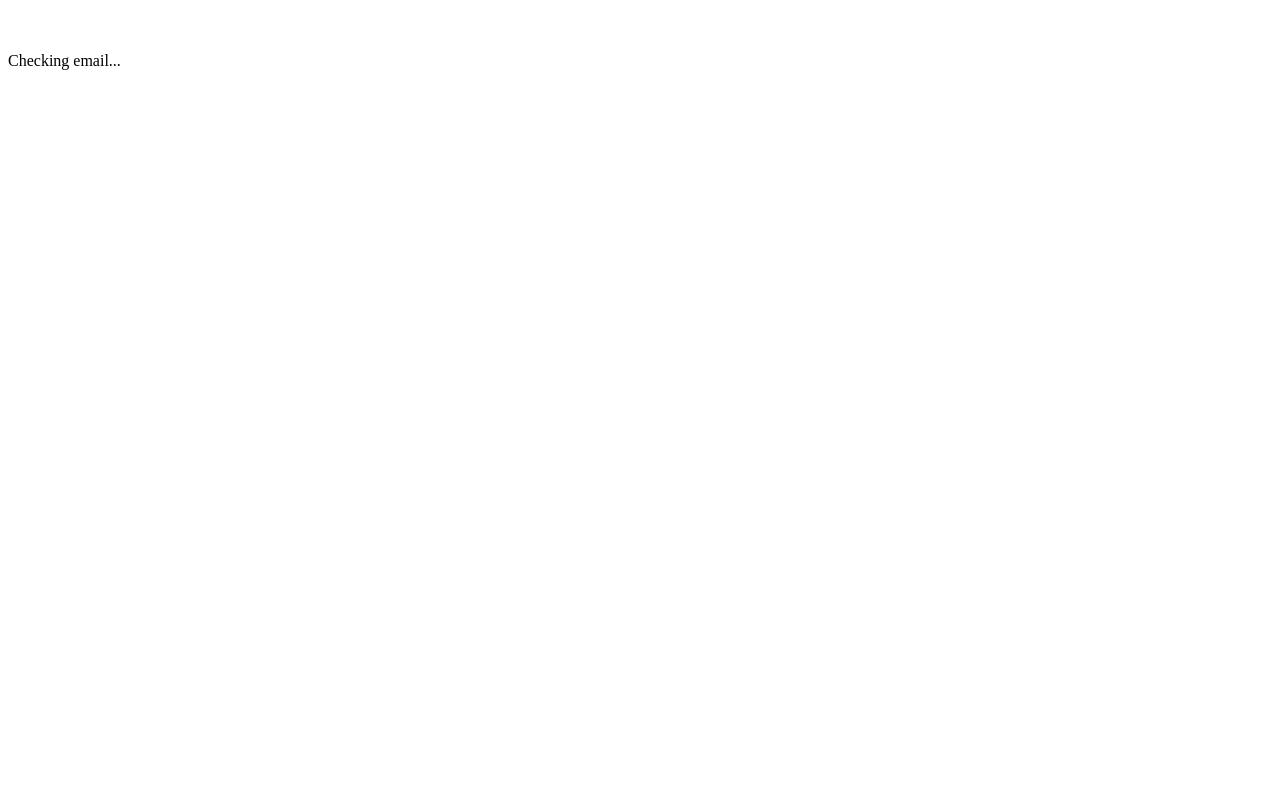
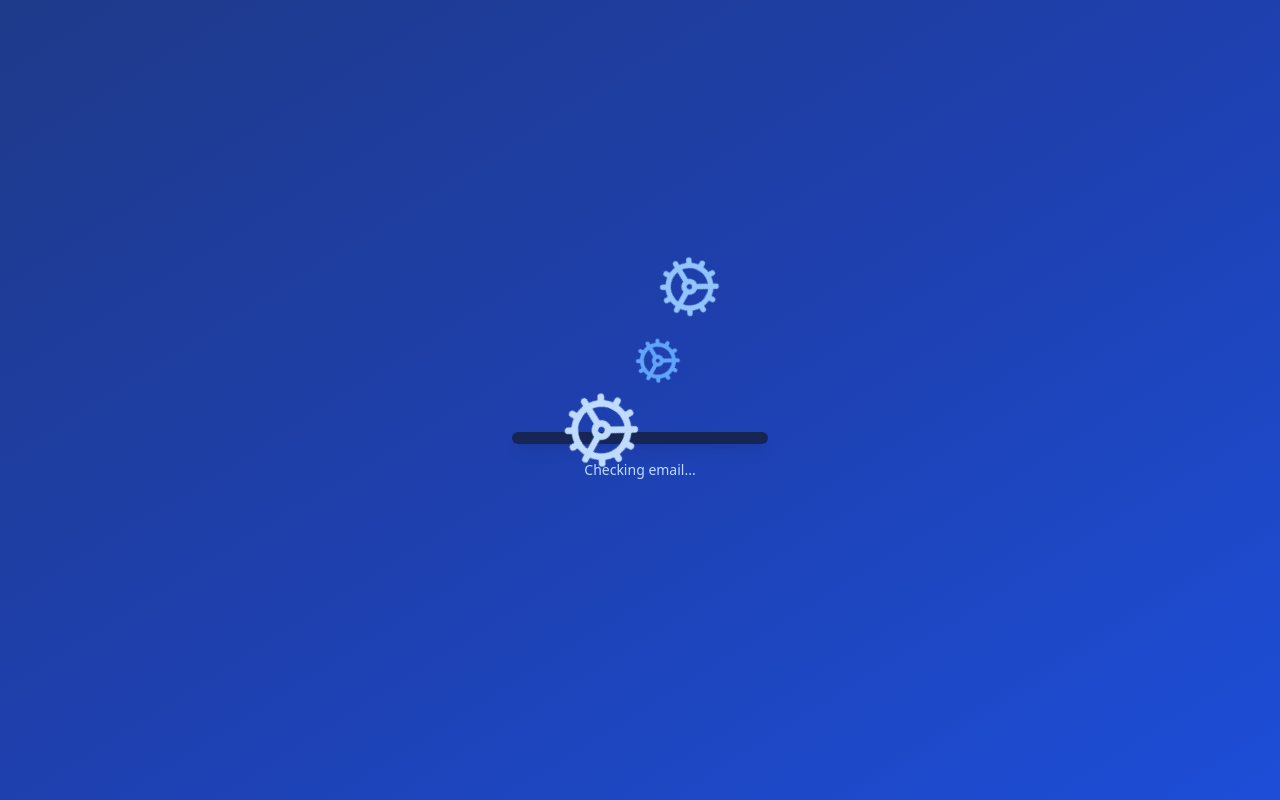
Before and after one commit to husknet/Nen-salt, a Next.js app: page / in a window 1280 px wide. Built offline with nearby package versions, Linux system fonts and the light colour scheme.

Commit message:
Create _app.tsx

```diff
--- /dev/null
+++ b/pages/_app.tsx
@@ -0,0 +1,6 @@
+import type { AppProps } from "next/app";
+import "@/styles/globals.css"; // ✅ Import Tailwind CSS globally
+
+export default function MyApp({ Component, pageProps }: AppProps) {
+  return <Component {...pageProps} />;
+}
```
